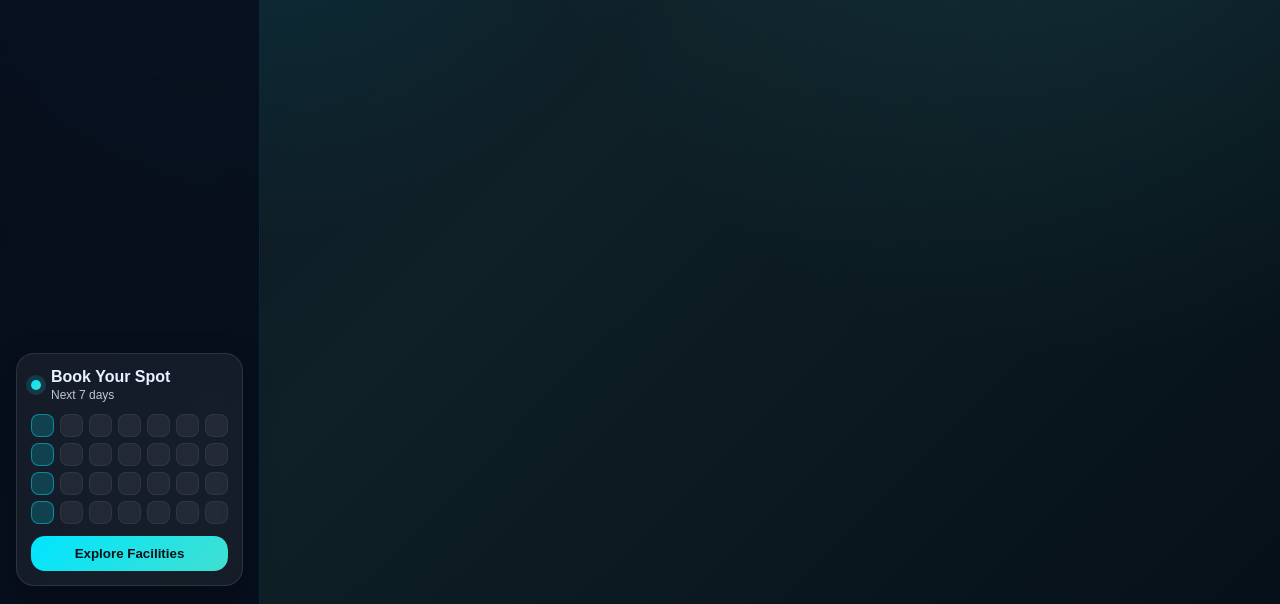
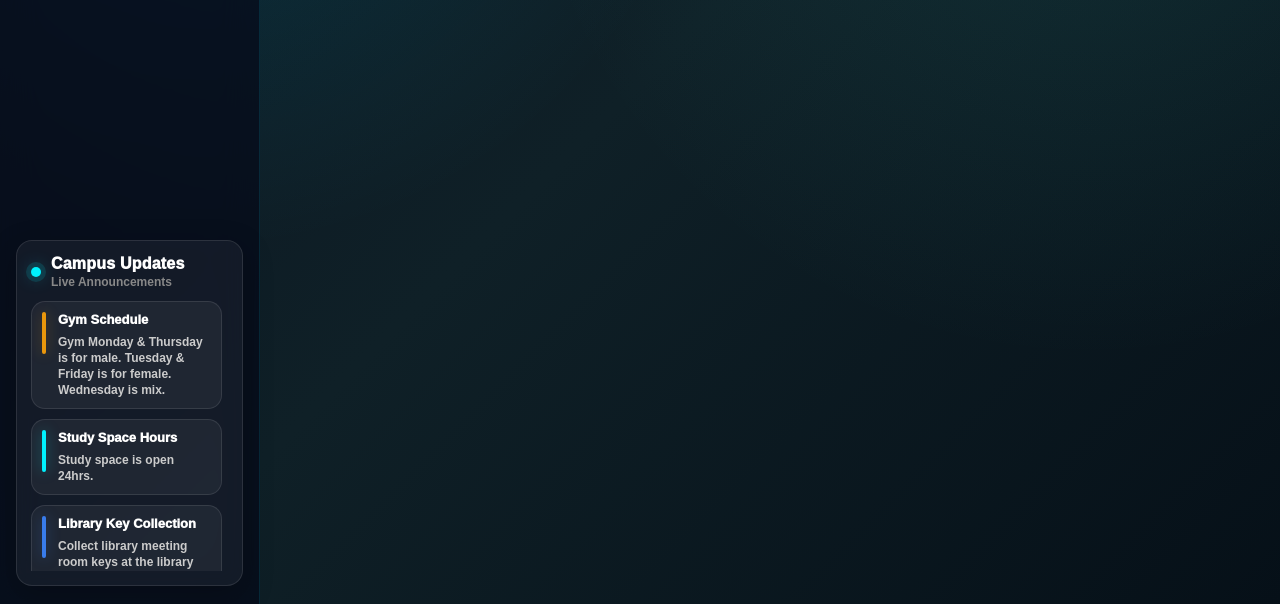
Before and after one commit to harinitha4/G48_-Smart-Campus-Facility-Hub, a Flask app: template smart-hub/templates/dashboard.html in a window 1280 px wide. Shown: the part 438-1042 px from the top of the page. Run offline with Flask 3, Linux system fonts and the light colour scheme; the template is opened without the code that fills it, so the values that code supplies are empty.

Commit message:
quick access and rules

```diff
--- a/smart-hub/templates/dashboard.html
+++ b/smart-hub/templates/dashboard.html
@@ -24,22 +24,68 @@
 
       <a class="nav-link" href="/profile">My Profile</a>
 
-<a class="nav-link" href="/notifications">Notifications</a>
+      <a class="nav-link" href="/notifications">Notifications</a>
       <a class="nav-link" href="/help">Help</a>
       <a class="nav-link" href="/logout">Logout</a>
     </nav>
 
     <div class="sidebar-cta">
-      <div class="calendar-card">
-        <div class="calendar-head">
-          <span class="calendar-dot"></span>
-          <div>
-            <div class="calendar-title">Book Your Spot</div>
-            <div class="calendar-sub">Next 7 days</div>
+      <div class="notices-card" aria-label="Campus Notices & Announcements">
+        <div class="notices-head">
+          <span class="notices-dot" aria-hidden="true"></span>
+          <div class="notices-titles">
+            <div class="notices-title">Campus Updates</div>
+            <div class="notices-sub">Live Announcements</div>
           </div>
         </div>
-        <div class="calendar-grid" aria-hidden="true"></div>
-        <button class="cta-button" type="button">Explore Facilities</button>
+
+        <div class="notices-list" role="list">
+          <!-- Notice 1: Gym Schedule -->
+          <div class="notice-item notice-amber" role="listitem">
+            <div class="notice-accent" aria-hidden="true"></div>
+            <div class="notice-body">
+              <div class="notice-title">Gym Schedule</div>
+              <div class="notice-desc">Gym Monday &amp; Thursday is for <b>male</b>. Tuesday &amp; Friday is for <b>female</b>. Wednesday is <b>mix</b>.</div>
+            </div>
+          </div>
+
+          <!-- Notice 2: Hours -->
+          <div class="notice-item notice-teal" role="listitem">
+            <div class="notice-accent" aria-hidden="true"></div>
+            <div class="notice-body">
+              <div class="notice-title">Study Space Hours</div>
+              <div class="notice-desc">Study space is open <b>24hrs</b>.</div>
+            </div>
+          </div>
+
+          <!-- Notice 3: Instructions -->
+          <div class="notice-item notice-blue" role="listitem">
+            <div class="notice-accent" aria-hidden="true"></div>
+            <div class="notice-body">
+              <div class="notice-title">Library Key Collection</div>
+              <div class="notice-desc">Collect library meeting room keys at the <b>library counter</b>.</div>
+            </div>
+          </div>
+
+          <!-- Notice 4: Rules -->
+          <div class="notice-item notice-amber" role="listitem">
+            <div class="notice-accent" aria-hidden="true"></div>
+            <div class="notice-body">
+              <div class="notice-title">Facility Cleanliness</div>
+              <div class="notice-desc">Students must always keep the facilities clean.</div>
+            </div>
+          </div>
+
+          <!-- Notice 5: Dress Code -->
+          <div class="notice-item notice-amber" role="listitem">
+            <div class="notice-accent" aria-hidden="true"></div>
+            <div class="notice-body">
+              <div class="notice-title">Dress Code</div>
+              <div class="notice-desc">Students are required to wear suitable clothing for each facility.</div>
+            </div>
+          </div>
+        </div>
+
       </div>
     </div>
   </aside>
--- a/static/hub.css
+++ b/static/hub.css
@@ -271,7 +271,98 @@ body.dashboard-page .sidebar-cta{margin-top:auto;}
     box-shadow:0 10px 30px rgba(0,0,0,0.25);
 }
 
+/* ================= Campus Notices Panel (Dashboard Sidebar) ================= */
+.notices-card{
+    background:rgba(255, 255, 255, 0.05);
+    border: 1px solid rgba(255, 255, 255, 0.1);
+    border-radius:16px;
+    padding:14px;
+    box-shadow:0 10px 30px rgba(0,0,0,0.25);
+}
+
+.notices-head{display:flex; align-items:center; gap:10px;}
+
+/* neon teal dot highlight */
+.notices-dot{
+    width:10px;
+    height:10px;
+    border-radius:50%;
+    background:#00f2fe;
+    box-shadow:0 0 0 5px rgba(0, 242, 254, 0.12), 0 0 18px rgba(0, 242, 254, 0.45);
+}
+
+.notices-titles{display:flex; flex-direction:column;}
+.notices-title{color:#ffffff; font-weight:1000; letter-spacing:0.2px;}
+.notices-sub{color:#888; font-weight:900; font-size:12px; margin-top:2px;}
+
+.notices-list{
+    margin-top:12px;
+    max-height:270px;
+    overflow-y:auto;
+    padding-right:6px;
+}
+
+.notices-list::-webkit-scrollbar{width:8px;}
+.notices-list::-webkit-scrollbar-track{background:transparent;}
+.notices-list::-webkit-scrollbar-thumb{
+    background:rgba(0, 242, 254, 0.25);
+    border:1px solid rgba(0, 242, 254, 0.35);
+    border-radius:10px;
+}
+
+.notice-item{
+    display:flex;
+    gap:12px;
+    align-items:flex-start;
+    padding:10px 10px;
+    border-radius:14px;
+    background:rgba(255, 255, 255, 0.04);
+    border:1px solid rgba(255, 255, 255, 0.10);
+    margin-bottom:10px;
+}
+
+.notice-accent{
+    width:4px;
+    height:100%;
+    min-height:42px;
+    border-radius:999px;
+    background:#00f2fe;
+    box-shadow:0 0 14px rgba(0, 242, 254, 0.35);
+    flex:0 0 auto;
+}
+
+.notice-body{display:flex; flex-direction:column; gap:6px;}
+.notice-title{color:#ffffff; font-weight:1000; font-size:13px; line-height:1.2;}
+.notice-desc{color:#ccc; font-weight:800; font-size:12px; line-height:1.35;}
+
+/* Per-notice accent themes */
+.notice-teal .notice-accent{
+    background:#00f2fe;
+    box-shadow:0 0 14px rgba(0, 242, 254, 0.35);
+}
+
+.notice-blue .notice-accent{
+    background:rgba(59, 130, 246, 0.95);
+    box-shadow:0 0 14px rgba(59, 130, 246, 0.35);
+}
+
+.notice-amber .notice-accent{
+    background:rgba(245, 158, 11, 0.95);
+    box-shadow:0 0 14px rgba(245, 158, 11, 0.30);
+}
+
+.notice-teal .notice-title{color:#ffffff;}
+.notice-amber .notice-title{color:#ffffff;}
+.notice-blue .notice-title{color:#ffffff;}
+
+/* Card matches dashboard glassmorphic look */
+.notices-card,
+.notice-item{
+    background:rgba(255, 255, 255, 0.05);
+}
+
 .calendar-head{display:flex; align-items:center; gap:10px;}
+
 .calendar-dot{width:10px; height:10px; border-radius:50%; background:linear-gradient(135deg,#00E5FF,#40E0D0); box-shadow:0 0 0 5px rgba(0,229,255,0.15);}
 .calendar-title{font-weight:900;}
 .calendar-sub{opacity:0.8; font-size:12px; margin-top:2px;}
```
